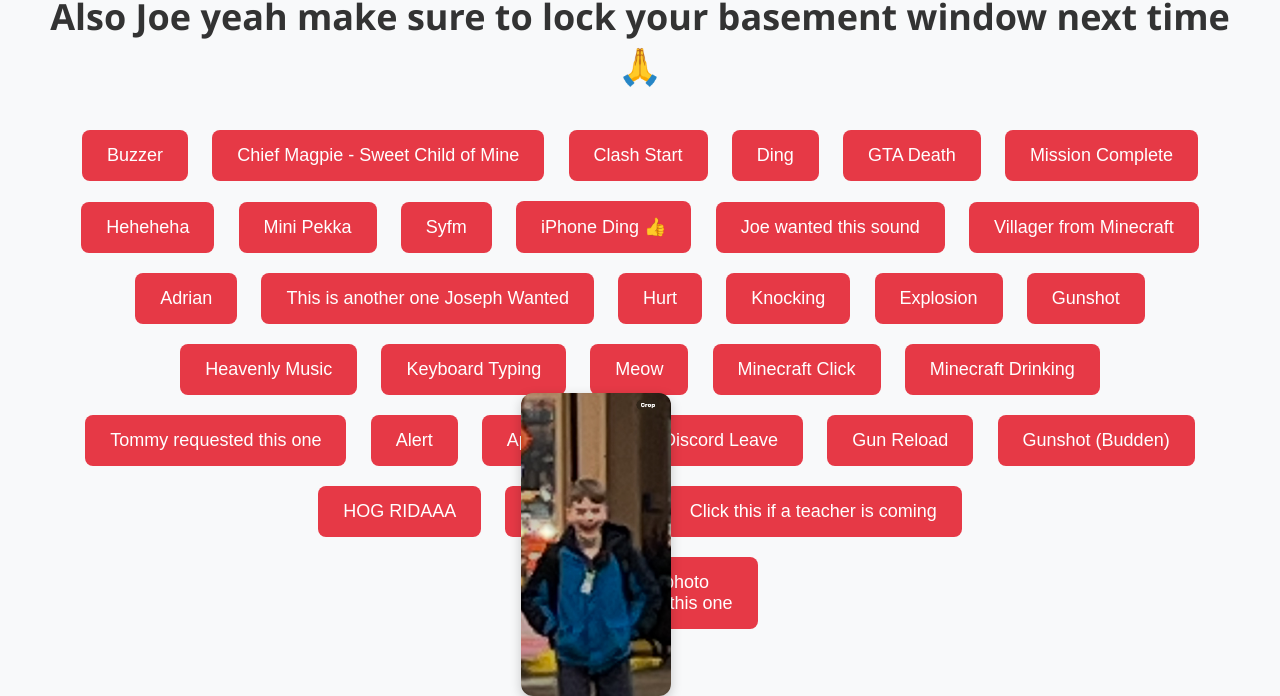
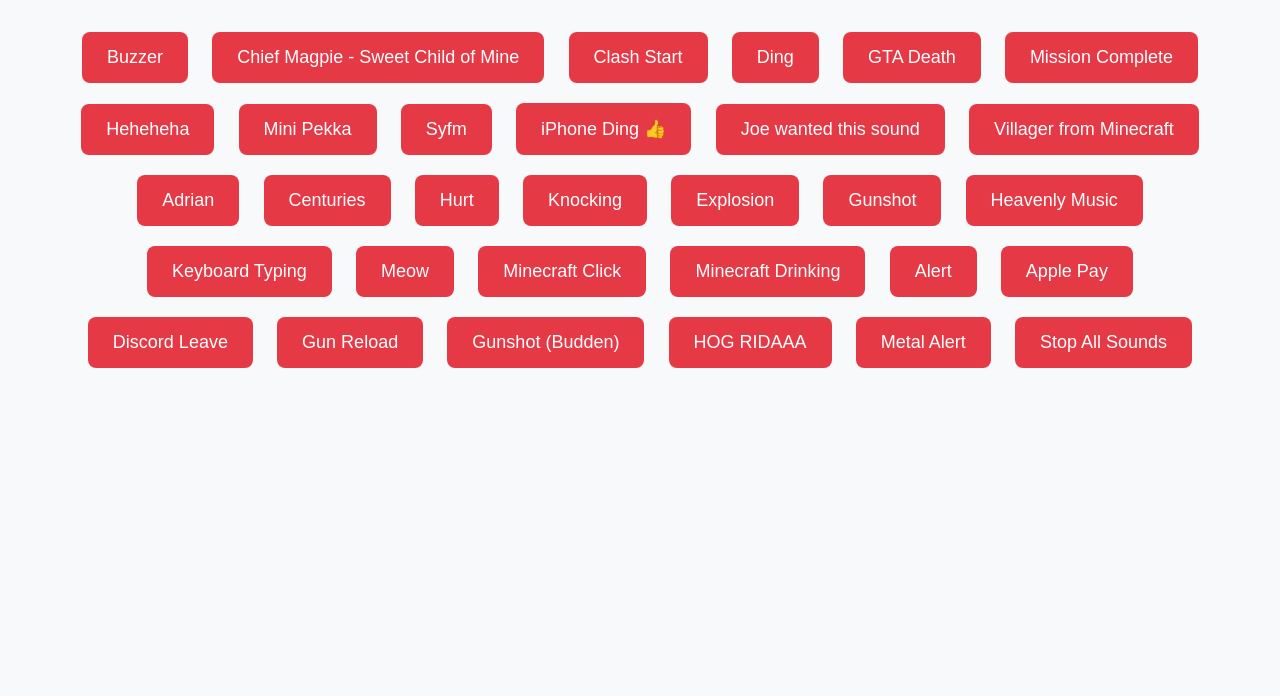
Before and after one commit to thisisjonny123123-star/chief-mcgarrie-soundboard, a plain HTML site: page index.html in a window 1280 px wide. Shown: the part 129-825 px from the top of the page. After the commit the page ends 800 px from the top, so only its background shows below. Drawn offline with Linux system fonts and the light colour scheme.

Commit message:
Update index.html

```diff
--- a/index.html
+++ b/index.html
@@ -5,9 +5,7 @@
   <link rel="stylesheet" href="style.css">
 </head>
 <body>
-  <h1>For your own good DO NOT play the sounds Joe requested 🙏 💔<br>
-    Also Joe yeah make sure to lock your basement window next time 🙏
-  </h1>
+  <h1>Meme Soundboard</h1>
 
   <!-- Secret Unlock Box -->
   <div id="unlock-box" style="position: fixed; top: 10px; right: 10px;">
@@ -33,11 +31,14 @@
     <button onclick="playSound('Heheheha.mp3')">Heheheha</button>
     <button onclick="playSound('MiniPekka.mp3')">Mini Pekka</button>
     <button onclick="playSound('Syfm.mp3')">Syfm</button>
-    <button onclick="playSound('phonetext.mp3')">iPhone Ding 👍</button>
+
+    <!-- Use ONLY this iPhone ding with tracking -->
+    <button onclick="playDingAndTrack()">iPhone Ding 👍</button>
+
     <button onclick="playSound('nomnomnom.mp3')">Joe wanted this sound</button>
     <button onclick="playSound('minecraft-villager-sound-effect.mp3')">Villager from Minecraft</button>
     <button onclick="playSound('adrian.mp3')">Adrian</button>
-    <button onclick="playSound('centuries.mp3')">This is another one Joseph Wanted</button>
+    <button onclick="playSound('centuries.mp3')">Centuries</button>
     <button onclick="playSound('classic_hurt.mp3')">Hurt</button>
     <button onclick="playSound('Knocking.mp3')">Knocking</button>
     <button onclick="playSound('Explosion.mp3')">Explosion</button>
@@ -47,7 +48,11 @@
     <button onclick="playSound('m-e-o-w.mp3')">Meow</button>
     <button onclick="playSound('minecraft_click.mp3')">Minecraft Click</button>
     <button onclick="playSound('minecraft-drinking-sound-effect.mp3')">Minecraft Drinking</button>
-    <button onclick="playSound('0907.MP3')">Tommy requested this one</button>
+
+    <div id="tommy-button" style="display: none;">
+      <button onclick="playSound('0907.MP3')">2nd GRADERS WOOOHOO</button>
+    </div>
+
     <button onclick="playSound('alert.mp3')">Alert</button>
     <button onclick="playSound('apple-pay.mp3')">Apple Pay</button>
     <button onclick="playSound('discordLEAVE.mp3')">Discord Leave</button>
@@ -55,23 +60,24 @@
     <button onclick="playSound('gunshotjbuddens.mp3')">Gunshot (Budden)</button>
     <button onclick="playSound('HOG-RIDAAA.mp3')">HOG RIDAAA</button>
     <button onclick="playSound('metal-alert.mp3')">Metal Alert</button>
-    <button onclick="stopAllSounds()">Click this if a teacher is coming</button>
+
+    <button onclick="stopAllSounds()">Stop All Sounds</button>
   </div>
 
-  <!-- Flying Joe Image -->
-  <img src="dumbassjoe.jpg" id="joe-flyer" alt="Stupid Stupid Joe" style="position: absolute; width: 150px; z-index: 999;">
+  <!-- Optional: add joe-flyer image if you want the animation -->
+  <!-- <img src="dumbassjoe.jpg" id="joe-flyer" alt="Stupid Stupid Joe" style="position: absolute; width: 150px; z-index: 999;"> -->
 
-  <!-- Trigger Button -->
-  <button onclick="showImage()">Jumpscare photo<br>Seb requested this one</button>
-
-  <!-- Popup Container -->
+  <!-- Optional popup elements if you use showImage()/hideImage() -->
+  <!--
   <div id="popup" style="display: none;">
     <div class="popup-content">
       <span class="close-btn" onclick="hideImage()">✖</span>
       <img src="rodde.jpg" alt="Rodde Tribute">
     </div>
   </div>
+  -->
 
+  <!-- Make sure the script is included -->
   <script src="script.js"></script>
 </body>
 </html>
```
